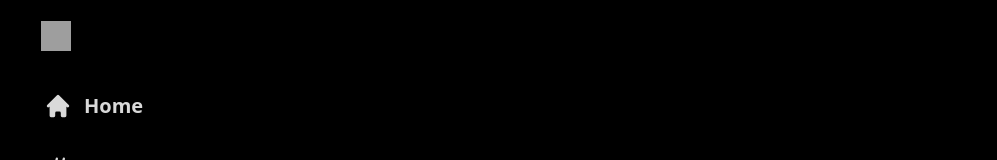
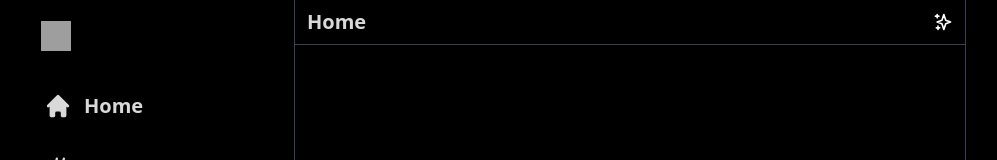
Before and after one commit to wilsonmike/scroll-mvp, a Next.js app: page / in a window 1280 px wide. Shown: the top 160 px of the page, without its empty margins (76-1073 px from the left). Built offline with nearby package versions, Linux system fonts and the light colour scheme; grey boxes are pictures that could not be loaded.

Commit message:
setup flex sections && sidebar && feed segment

```diff
--- /dev/null
+++ b/components/Feed.js
@@ -0,0 +1,16 @@
+import { SparklesIcon } from "@heroicons/react/outline"
+
+function Feed() {
+  return (
+    <div className="text-white flex-grow border-l border-r border-gray-700 max-w-2xl sm:ml-[73px] xl:ml-[370px]">
+        <div className="text-[#d9d9d9] flex items-center sm:justify-between py-2 px-3 sticky top-0 z-50 bg-black border-b border-gray-700">
+            <h2 className="text-lg sm:text-xl font-bold">Home</h2>
+            <div>
+                <SparklesIcon className="h-5 text-white"/>
+            </div>
+        </div>
+    </div>
+  )
+}
+
+export default Feed
--- a/pages/index.js
+++ b/pages/index.js
@@ -1,4 +1,5 @@
 import Head from 'next/head'
+import Feed from '../components/Feed'
 import Sidebar from '../components/Sidebar'
 
 export default function Home() {
@@ -11,7 +12,7 @@
       </Head>
       <main className='bg-black min-h-screen flex max-w-[1500px] mx-auto'>
         <Sidebar />
-        {/* feed */}
+        <Feed />
         {/* widgets */}
 
         {/* modal */}
```
